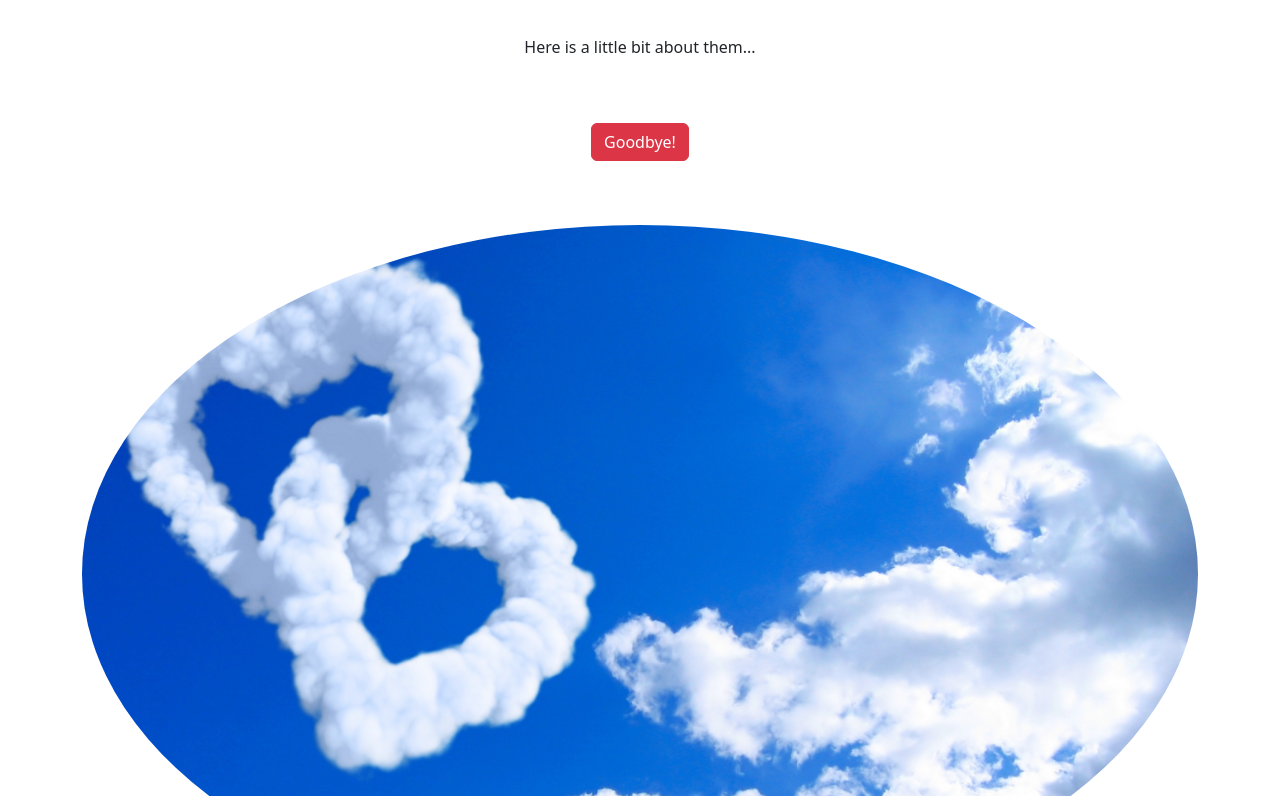
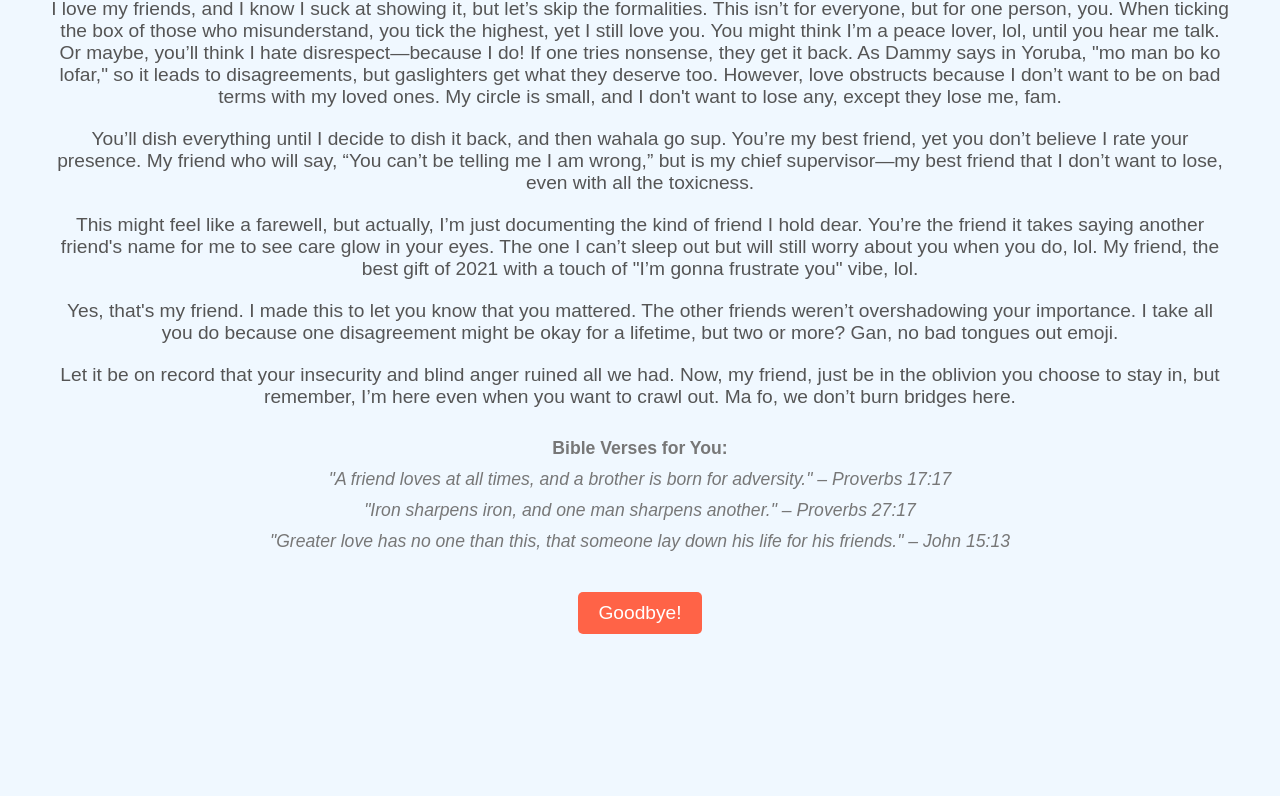
Before and after one commit to dhartos/Him-html, a plain HTML site: page friend.html in a window 1280 px wide. Shown: the part 109-905 px from the top of the page. After the commit the page ends 800 px from the top, so only its background shows below. Drawn offline with nearby package versions, Linux system fonts and the light colour scheme.

Commit message:
friend details

```diff
--- a/friend.html
+++ b/friend.html
@@ -4,19 +4,58 @@
 <head>
     <meta charset="UTF-8">
     <meta name="viewport" content="width=device-width, initial-scale=1.0">
-    <title>Meet My Friend</title>
+    <title>About My Friend</title>
     <link rel="stylesheet" href="style.css">
-    <link href="https://cdn.jsdelivr.net/npm/bootstrap@5.3.0-alpha1/dist/css/bootstrap.min.css" rel="stylesheet">
 </head>
 
 <body>
-    <div class="container text-center">
-        <h1 class="m-5">Let me tell you about my amazing friend!</h1>
-        <p>Here is a little bit about them...</p>
-        <div class="">
-            <a href="bye.html" class="btn btn-danger m-5">Goodbye!</a>
+    <div class="friend-page">
+        <h1 class="title">Let me tell you about my amazing friend!</h1>
+        <p class="friend-description">
+            I love my friends, and I know I suck at showing it, but let’s skip the formalities. This isn’t for everyone,
+            but for one person, you.
+            When ticking the box of those who misunderstand, you tick the highest, yet I still love you.
+            You might think I’m a peace lover, lol, until you hear me talk. Or maybe, you’ll think I hate
+            disrespect—because I do!
+            If one tries nonsense, they get it back. As Dammy says in Yoruba, "mo man bo ko lofar," so it leads to
+            disagreements, but gaslighters get what they deserve too.
+            However, love obstructs because I don’t want to be on bad terms with my loved ones. My circle is small, and
+            I don't want to lose any, except they lose me, fam.
+        </p>
+        <p class="friend-description">
+            You’ll dish everything until I decide to dish it back, and then wahala go sup. You’re my best friend, yet
+            you don’t believe I rate your presence.
+            My friend who will say, “You can’t be telling me I am wrong,” but is my chief supervisor—my best friend that
+            I don’t want to lose, even with all the toxicness.
+        </p>
+        <p class="friend-description">
+            This might feel like a farewell, but actually, I’m just documenting the kind of friend I hold dear.
+            You’re the friend it takes saying another friend's name for me to see care glow in your eyes.
+            The one I can’t sleep out but will still worry about you when you do, lol. My friend, the best gift of 2021
+            with a touch of "I’m gonna frustrate you" vibe, lol.
+        </p>
+        <p class="friend-description">
+            Yes, that's my friend. I made this to let you know that you mattered. The other friends weren’t
+            overshadowing your importance.
+            I take all you do because one disagreement might be okay for a lifetime, but two or more? Gan, no bad
+            tongues out emoji.
+        </p>
+        <p class="friend-description">
+            Let it be on record that your insecurity and blind anger ruined all we had.
+            Now, my friend, just be in the oblivion you choose to stay in, but remember, I’m here even when you want to
+            crawl out.
+            Ma fo, we don’t burn bridges here.
+        </p>
+
+        <div class="bible-verses">
+            <p><strong>Bible Verses for You:</strong></p>
+            <p><em>"A friend loves at all times, and a brother is born for adversity." – Proverbs 17:17</em></p>
+            <p><em>"Iron sharpens iron, and one man sharpens another." – Proverbs 27:17</em></p>
+            <p><em>"Greater love has no one than this, that someone lay down his life for his friends." – John
+                    15:13</em></p>
         </div>
-        <img src="friend friend.jfif" alt="Goodbye" class="img-fluid rounded-circle mt-3">
+
+        <a href="bye.html" class="btn">Goodbye!</a>
     </div>
 </body>
 
--- a/style.css
+++ b/style.css
@@ -52,6 +52,48 @@ body {
     margin-bottom: 20px;
 }
 
+/* Friend Page */
+.friend-page {
+    padding: 50px;
+    font-family: Arial, sans-serif;
+    background-color: #f0f8ff;
+    text-align: center;
+}
+
+.title {
+    font-size: 2.5em;
+    margin-bottom: 30px;
+    color: #333;
+}
+
+.friend-description {
+    font-size: 1.2em;
+    margin-bottom: 20px;
+    color: #555;
+}
+
+.bible-verses {
+    margin-top: 30px;
+    font-size: 1.1em;
+    color: #777;
+}
+
+.bible-verses p {
+    margin-bottom: 10px;
+}
+
+.btn {
+    padding: 10px 20px;
+    background-color: #ff6347;
+    color: white;
+    text-decoration: none;
+    border-radius: 5px;
+    font-size: 1.2em;
+    display: inline-block;
+    margin-top: 30px;
+}
+
+
 /* Bye Page */
 .bye-page {
     padding: 50px;
```
